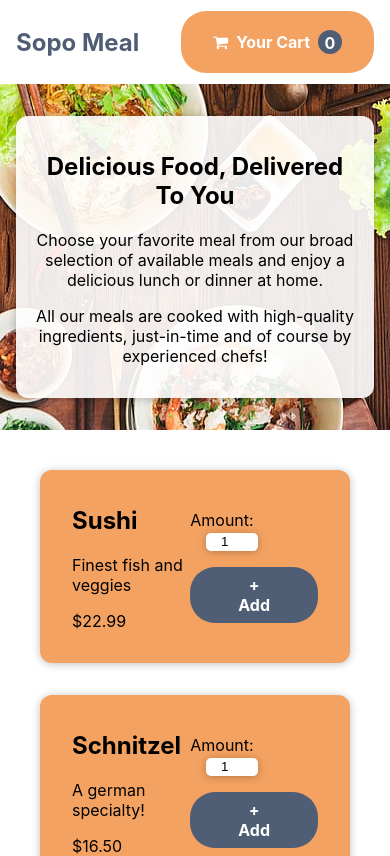
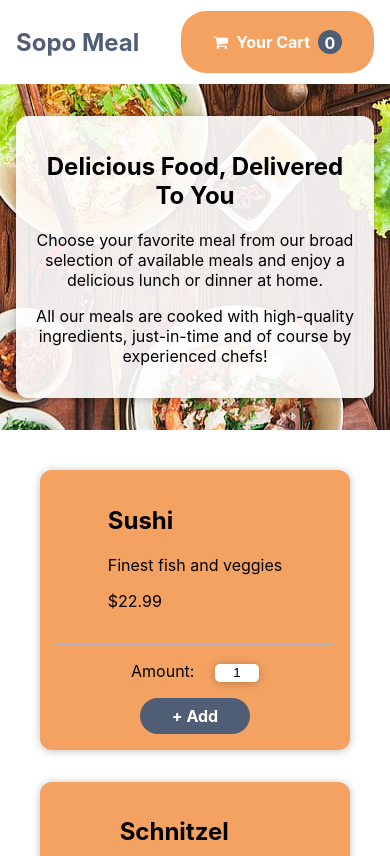
Before and after one commit to sopoour/food-ordering-app, a React (Create React App) app: page / in a window 390 px wide. Shown: the top 856 px of the page. Built offline with nearby package versions, Linux system fonts and the light colour scheme.

Commit message:
Finished responsiveness of app

```diff
--- a/src/Components/Cart/Cart.js
+++ b/src/Components/Cart/Cart.js
@@ -3,22 +3,23 @@ import styled from "styled-components";
 import Card from "../UI/Card";
 import Button from "../UI/Button";
 
-import { colors } from "../UI/StyleVariables";
+import { colors, device } from "../UI/StyleVariables";
 import CartItem from "./CartItem";
 import CartContext from "../../store/cart-context";
 
 const CartCard = styled(Card)`
   position: fixed;
-  top: 30vh;
-  left: 10%;
+  top: 50%;
+  left: 50%;
+  transform: translate(-50%, -50%);
   width: 80%;
   z-index: 100;
   overflow: hidden;
   background: white;
-  max-height: 30rem;
+  padding: 1.25rem;
 
-  & div {
-    padding: 1rem;
+  @media ${device.tablet}{
+    width: 50%;
   }
 
   & ul {
@@ -35,14 +36,14 @@ const CartCard = styled(Card)`
     align-items: center;
     font-weight: bold;
     font-size: 1.5rem;
-    margin: 1rem 0;
+    margin: 2rem 0;
   }
 
-  & div.actions {
-    padding: 1rem;
+  & div.final-actions {
     display: flex;
+    flex-flow: row wrap;
     justify-content: flex-end;
-    gap: 1rem;
+    gap: 0.5rem;
   }
 `;
 
@@ -86,7 +87,7 @@ const Cart = (props) => {
         <span>Total Price</span>
         <span>{totalPrice}</span>
       </div>
-      <div className="actions">
+      <div className="final-actions">
         <Button
           style={{
             backgroundColor: "white",
--- a/src/Components/Cart/CartItem.js
+++ b/src/Components/Cart/CartItem.js
@@ -1,7 +1,7 @@
 import React from "react";
 import Button from "../UI/Button";
 import styled from "styled-components";
-import { colors } from "../UI/StyleVariables";
+import { colors, device } from "../UI/StyleVariables";
 
 const CartItemWrapper = styled.li`
   display: flex;
@@ -9,19 +9,28 @@ const CartItemWrapper = styled.li`
   align-items: center;
   border-bottom: 3px solid ${colors.primary};
   padding: 1rem 0;
-  margin: 1rem 0;
+  font-size: 14px;
 
   & div.actions {
     display: flex;
-    flex-direction: row;
+    flex-flow: row wrap;
+    justify-content: flex-end;
+    text-align: center;
+  }
+
+  @media ${device.tablet} {
+    font-size: auto;
   }
 `;
 
 const CartSummary = styled.div`
-  width: 10rem;
   display: flex;
-  justify-content: space-between;
   align-items: center;
+  gap: 0.5rem;
+
+  @media ${device.tablet} {
+    gap: 2rem;
+  }
 
   & span.price {
     font-weight: bold;
@@ -42,27 +51,24 @@ const AmountButtons = styled(Button)`
   font: inherit;
   font-weight: bold;
   font-size: 1.25rem;
+  width: 5rem;
   color: ${colors.secondary};
-  width: 3rem;
   text-align: center;
-  border-radius: 6px;
   background-color: transparent;
   cursor: pointer;
-  margin-left: 1rem;
   margin: 0.25rem;
-  padding: 0.7rem;
 
   &:hover,
   &:active {
-      background-color: ${colors.secondaryHover};
-      color: white;
+    background-color: ${colors.secondaryHover};
+    color: white;
   }
 `;
 
 const CartItem = (props) => {
   return (
     <CartItemWrapper>
-      <div>
+      <div className={"content"}>
         <h2>{props.name}</h2>
         <CartSummary>
           <span className={"price"}>${props.price.toFixed(2)}</span>
--- a/src/Components/Meals/MealItem.js
+++ b/src/Components/Meals/MealItem.js
@@ -4,16 +4,25 @@ import MealItemForm from "./MealItemForm";
 import Card from "../UI/Card";
 import { colors } from "../UI/StyleVariables";
 import CartContext from "../../store/cart-context";
+import { device } from "../UI/StyleVariables";
 
 const MealItemCard = styled(Card)`
   display: flex;
   justify-content: space-between;
   align-items: center;
+  flex-flow: column wrap;
+  gap: 1rem;
   background: ${colors.primary};
-  padding: 1rem 2rem 1rem 2rem;
+  padding: 1rem;
   margin: 1rem;
   &li {
     align-self: left;
+  }
+
+  @media ${device.tablet} {
+    flex-flow: row wrap;
+    gap: 0rem;
+    padding: 1rem 2rem 1rem 2rem;
   }
 `;
 
@@ -27,7 +36,7 @@ const MealItem = (props) => {
       id: props.id,
       name: props.name,
       amount: amount,
-      price: props.price
+      price: props.price,
     });
   };
 
--- a/src/Components/Meals/MealItemForm.js
+++ b/src/Components/Meals/MealItemForm.js
@@ -2,12 +2,20 @@ import React, { useRef, useState } from "react";
 import styled from "styled-components";
 import Button from "../UI/Button";
 import Input from "../UI/Input";
-import { colors } from "../UI/StyleVariables";
+import { colors, device } from "../UI/StyleVariables";
 
 const ItemFormContainer = styled.form`
   display: flex;
   flex-flow: column wrap;
-  align-items: flex-end;
+  align-items: center;
+  border-top: 2px solid ${colors.secondayBright};
+  width: 100%;
+
+  @media ${device.tablet} {
+    width: auto;
+    border-top: none;
+    align-items: flex-end;
+  }
 `;
 
 const AddButton = styled(Button)`
--- a/src/Components/NavBar/NavBar.js
+++ b/src/Components/NavBar/NavBar.js
@@ -1,8 +1,7 @@
-import React, { useEffect, useState } from "react";
+import React, { useState } from "react";
 import styled from "styled-components";
 import NavBarCartButton from "./NavBarCartButton";
 import { colors } from "../UI/StyleVariables";
-
 
 const Nav = styled.nav`
   width: 100%;
@@ -28,7 +27,7 @@ const NavBar = (props) => {
   const [scrolled, setScrolled] = useState(false);
   const handleScroll = () => {
     const offset = window.scrollY;
-    if (offset >= 50) {
+    if (offset >= 100) {
       setScrolled(true);
     } else {
       setScrolled(false);
--- a/src/Components/UI/Button.js
+++ b/src/Components/UI/Button.js
@@ -4,7 +4,7 @@ const Button = styled.button`
   font: inherit;
   cursor: pointer;
   border: none;
-  padding: 0.5rem 3rem;
+  padding: 0.5rem 2rem;
   border-radius: 25px;
   font-weight: bold;
 `;
--- a/src/Components/UI/Input.js
+++ b/src/Components/UI/Input.js
@@ -1,18 +1,35 @@
 import styled from "styled-components";
 import React from "react";
+import { device } from "./StyleVariables";
 
 const InputContainer = styled.div`
   font-size: 16px;
+  margin-top: 1rem;
+
+  @media ${device.tablet} {
+    margin-top: 0;
+  }
 `;
 
 const InputField = styled.input`
   border-radius: 5px;
   box-shadow: 0 1px 8px rgba(0, 0, 0, 0.25);
   border: none;
-  width: 3rem;
+  width: 2.5rem;
   height: 1rem;
   text-align: center;
   margin-left: 1rem;
+  //Remove arrows from number field
+  /* Chrome, Safari, Edge, Opera */
+  &::-webkit-outer-spin-button,
+  &::-webkit-inner-spin-button {
+    -webkit-appearance: none;
+    margin: 0;
+  }
+  /* Firefox */
+  &[type="number"] {
+    -moz-appearance: textfield;
+  }
 `;
 
 const Input = React.forwardRef((props, ref) => {
--- a/src/Components/UI/StyleVariables.js
+++ b/src/Components/UI/StyleVariables.js
@@ -3,6 +3,7 @@ export const colors = {
   primaryHover: "rgba(246, 177, 120, 1)",
   secondary: "rgba(79, 93, 117, 1)",
   secondaryHover: "rgba(147, 160, 182, 1)",
+  secondayBright: "rgba(172, 180, 194, 1)",
   textOnColor: "rgba(255, 255, 255, 1)",
 };
 
```
